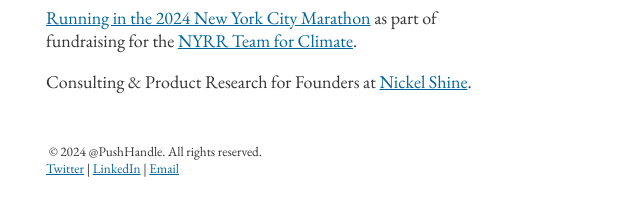
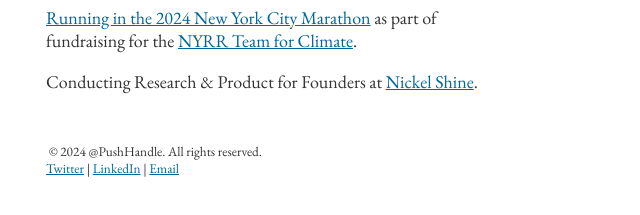
Before and after one commit to PushHandle/pushhandle-dot-com, a plain HTML site: page index.html in a window 1280 px wide. Shown: the part 505-720 px from the top of the page, 14-654 px from the left. Drawn offline with nearby package versions, Linux system fonts and the light colour scheme.

Commit message:
Update index.html

```diff
--- a/index.html
+++ b/index.html
@@ -25,7 +25,7 @@
 
           <p class="blob"><a href="https://donate.hakuapp.com/donations/new?fundraiser=58c75464a19031cf1723">Running in the 2024 New York City Marathon</a> as part of fundraising for the <a href="https://www.nyrr.org/tcsnycmarathon/runners/nyrr-team-for-climate">NYRR Team for Climate</a>.</p>
 
-          <p class="blob">Consulting & Product Research for Founders at <a href="https://nickelshine.com">Nickel Shine</a>.</p>
+          <p class="blob">Conducting Research & Product for Founders at <a href="https://nickelshine.com">Nickel Shine</a>.</p>
 
         </div>
 
```
